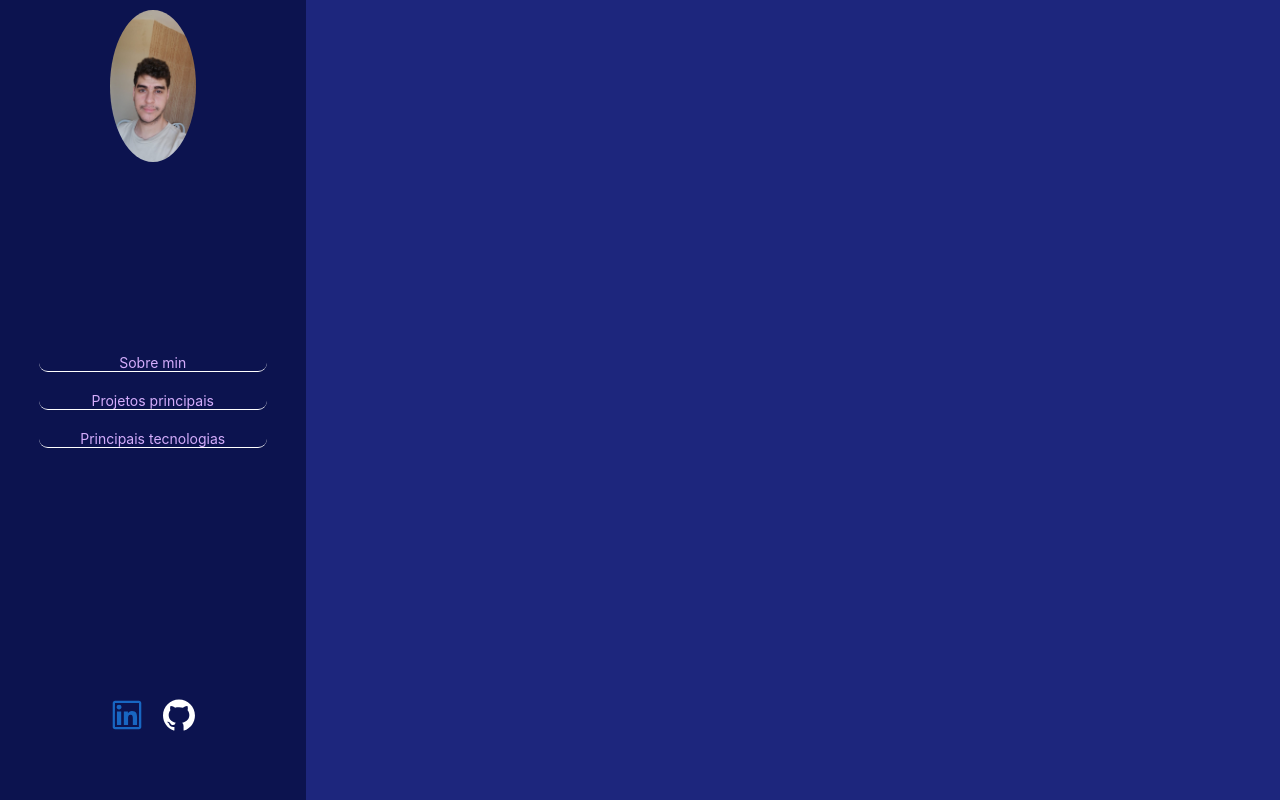
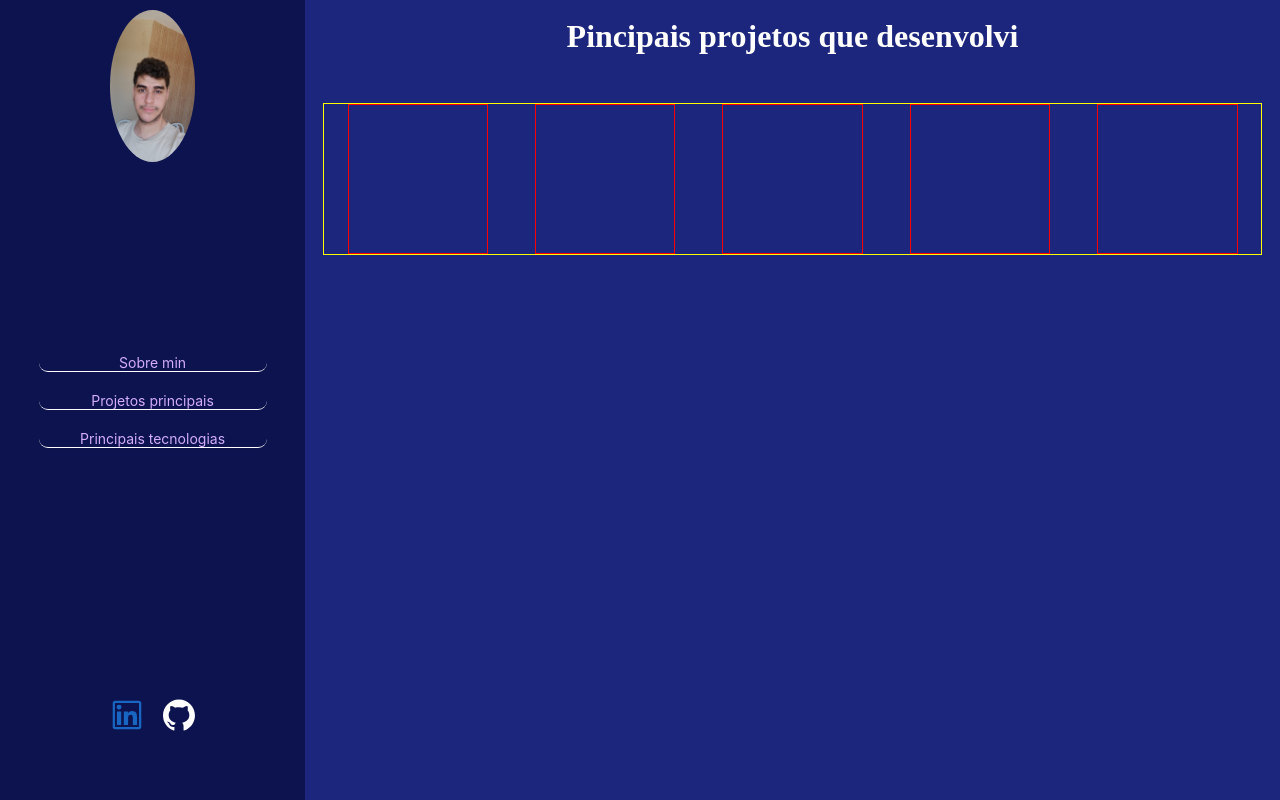
Before and after one commit to Josimar-Souza/portfolio, a React (Vite) app: page /Projects in a window 1280 px wide. Built offline with nearby package versions, Linux system fonts and the light colour scheme.

Commit message:
feat: ProjectsCard component created

```diff
--- /dev/null
+++ b/src/components/ProjectsCard/index.jsx
@@ -0,0 +1,10 @@
+import React from 'react';
+import CardContainer from './projectsCardStyles';
+
+function ProjectsCard() {
+  return (
+    <CardContainer />
+  );
+}
+
+export default ProjectsCard;
--- /dev/null
+++ b/src/components/ProjectsCard/projectsCardStyles.js
@@ -0,0 +1,9 @@
+import styled from 'styled-components';
+
+const CardContainer = styled.div`
+  border: 1px solid red;
+  height: 150px;
+  width: 15%;
+`;
+
+export default CardContainer;
--- a/src/constants/projects.js
+++ b/src/constants/projects.js
@@ -1,5 +1,6 @@
 const projects = [
   {
+    id: 1,
     name: 'Countries infos',
     description: 'Um site para visualizar informações de países do mundo',
     site: 'https://countries-infos.onrender.com/',
@@ -7,6 +8,7 @@ const projects = [
     imagePath: '../../images/projects/countries-infos.png',
   },
   {
+    id: 2,
     name: 'Sharp Movies',
     description: 'Um site para visualizar filmes e séries',
     site: 'https://sharp-movies.onrender.com/movies',
@@ -14,6 +16,7 @@ const projects = [
     imagePath: '../../images/projects/sharp-movies.png',
   },
   {
+    id: 3,
     name: 'Games librery API',
     description: 'API para alimentar uma biblioteca de jogos pessoal!',
     site: null,
@@ -21,6 +24,7 @@ const projects = [
     imagePath: '../../images/projects/games-library-api.png',
   },
   {
+    id: 4,
     name: 'Temperature converter',
     description: 'Uma simples site para converter temperatura celsius para fahrenheit',
     site: 'https://temperature-converter-wjri.onrender.com/',
@@ -28,6 +32,7 @@ const projects = [
     imagePath: '../../images/projects/temperature-converter.png',
   },
   {
+    id: 5,
     name: 'Calculadora',
     description: 'Uma simples calculadora',
     site: 'https://calculator-8e08.onrender.com/',
--- a/src/pages/Projects/index.jsx
+++ b/src/pages/Projects/index.jsx
@@ -1,9 +1,18 @@
 import React from 'react';
-import ProjectsPageContainer from './projectsStyles';
+import { ProjectsPageContainer, ProjectsContainer, ProjectsPageTitle } from './projectsStyles';
+import projects from '../../constants/projects';
+import ProjectsCard from '../../components/ProjectsCard';
 
 function Projects() {
   return (
-    <ProjectsPageContainer />
+    <ProjectsPageContainer>
+      <ProjectsPageTitle>Pincipais projetos que desenvolvi</ProjectsPageTitle>
+      <ProjectsContainer>
+        {projects.map((project) => (
+          <ProjectsCard key={project.id} project={project} />
+        ))}
+      </ProjectsContainer>
+    </ProjectsPageContainer>
   );
 }
 
--- a/src/pages/Projects/projectsStyles.js
+++ b/src/pages/Projects/projectsStyles.js
@@ -1,8 +1,24 @@
 import styled from 'styled-components';
 
-const ProjectsPageContainer = styled.div`
+export const ProjectsPageContainer = styled.div`
+  align-items: center;
   background-color: #1D267D;
+  display: flex;
+  flex-direction: column;
+  min-height: 100vh;
+  padding: 18px;
   width: 80%;
 `;
 
-export default ProjectsPageContainer;
+export const ProjectsContainer = styled.div`
+  border: 1px solid yellow;
+  display: flex;
+  flex-wrap: wrap;
+  justify-content: space-around;
+  margin-top: 3rem;
+  width: 100%;
+`;
+
+export const ProjectsPageTitle = styled.h1`
+  color: white;
+`;
```
